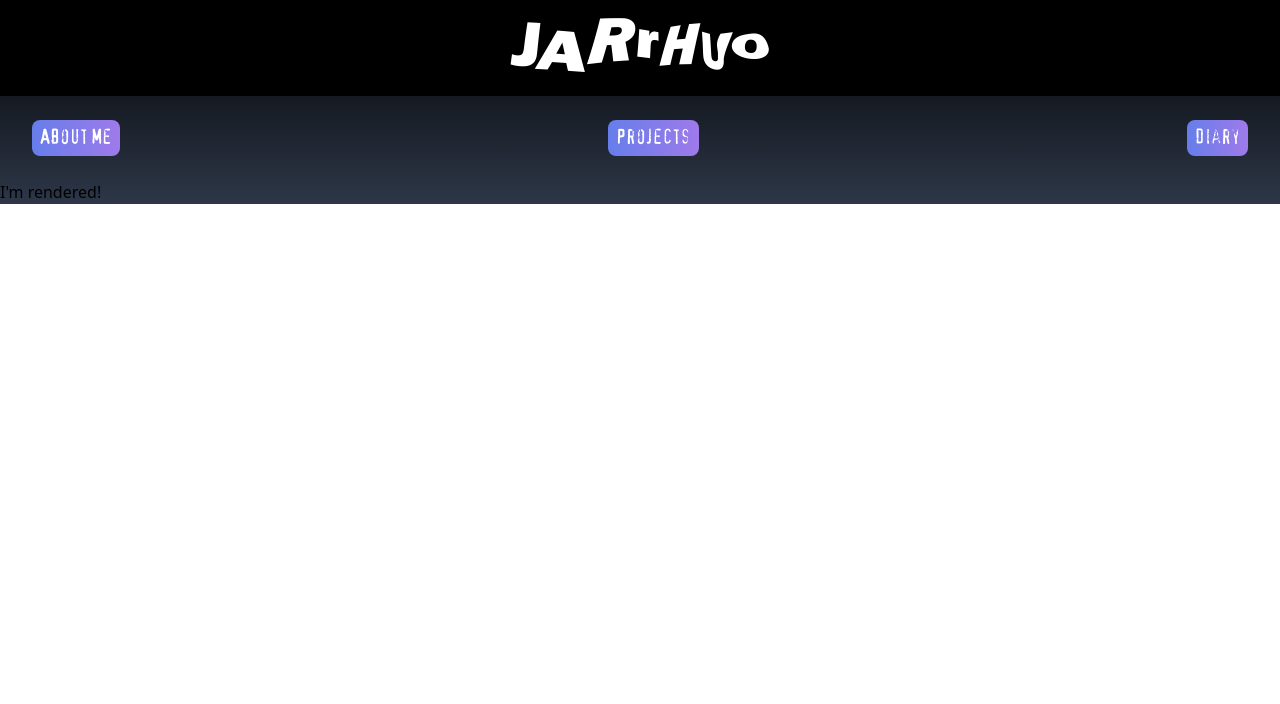
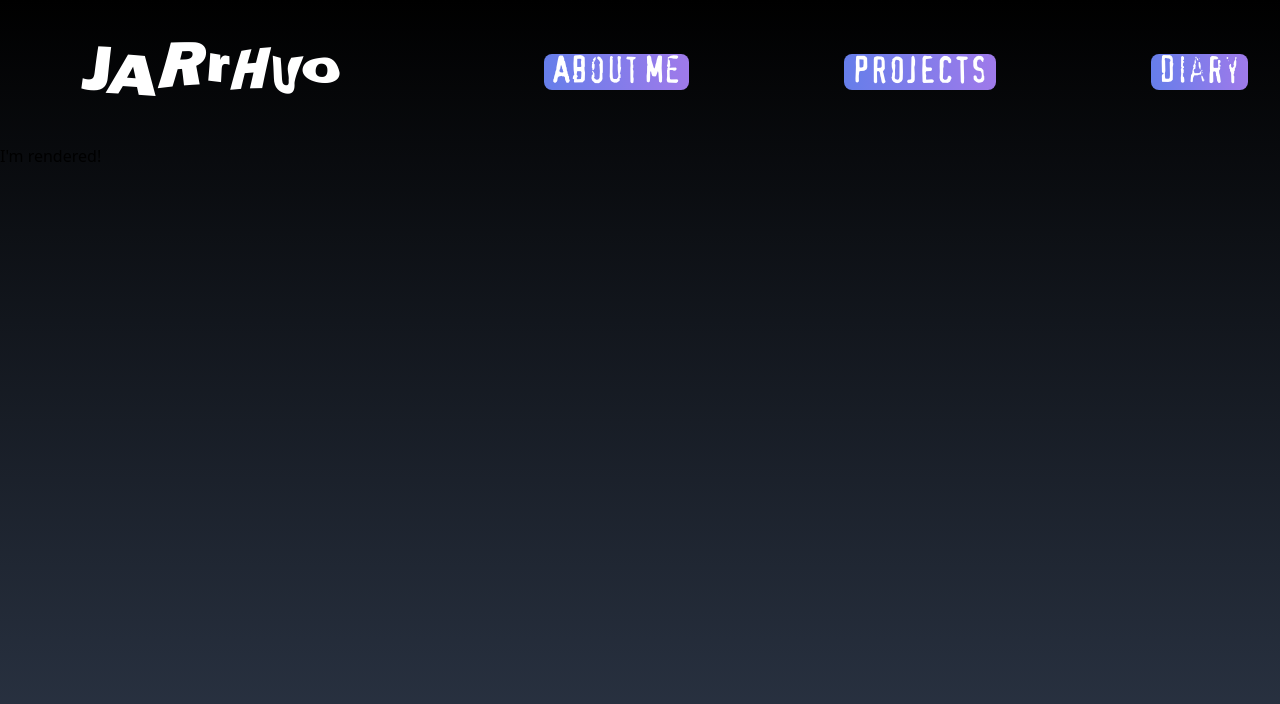
Before and after one commit to jaruizramon/JARRHUO, a React (Create React App) app: page /about-me in a window 1280 px wide. Shown: the top 704 px of the page. Built offline with nearby package versions, Linux system fonts and the light colour scheme.

Commit message:
PageNavigation Implemented

```diff
--- a/src/App.js
+++ b/src/App.js
@@ -8,13 +8,20 @@ import Columns from './components/Columns';
 
 function App() {
   return (
-    <div className="className=h-screen bg-gradient-to-b from-black to-gray-800">
+    <div className="h-screen bg-gradient-to-b from-black to-gray-800">
         <BrowserRouter>
             <Routes>
               <Route path="/" element={<Layout/>}>
                 <Route index element={<Columns/>}/>
+                <Route
+                element={(props) => <PostPage postType={"project"} {...props}/>}
+                path="project"
+                />
+                <Route
+                path="diary"
+                element={(props) => <PostPage postType={"diary"} {...props}/>}
+                />
                 <Route path="about-me" element={<AboutMe/>}/>
-                <Route path="posts" element={<PostPage/>}/>
               </Route>
             </Routes>
         </BrowserRouter>
--- a/src/components/AboutMe.js
+++ b/src/components/AboutMe.js
@@ -1,7 +1,10 @@
 function AboutMe(){
 
     return(
-        <h1>I'm rendered!</h1>
+        <div>
+            <h1>I'm rendered!</h1>
+        </div>
+
     )
 
 };
--- a/src/components/Layout.js
+++ b/src/components/Layout.js
@@ -1,7 +1,5 @@
 import NavBar from "./NavBar";
 import {Outlet} from "react-router-dom";
-import Columns from "./Columns";
-import HomeHeader from "./HomeHeader";
 
 
 function Layout()
@@ -11,7 +9,6 @@ function Layout()
     return (
 
         <>
-            <HomeHeader/>
             <NavBar/>
             <Outlet/>
         </>
--- a/src/components/NavBar.js
+++ b/src/components/NavBar.js
@@ -1,18 +1,23 @@
+import { BrowserRouter, Route, Link } from "react-router-dom";
+
 function NavBar() {
 
     return (
 
 
       <nav className="border-dotted container flex items-center justify-between mx-auto px-4 py-6 sm:px-6 lg:px-8">
-        <button id="aboutMeBttn" to="/about-me" className="px-2 py-2  rounded-lg  from-indigo-500 to-purple-500 drop-shadow-2xl bg-gradient-to-r font-xbr menu-item text-xl font-medium leading-5 text-white  hover:text-gray-700">
+        <Link to="/" className="px-12 font-marola text-6xl text-white">
+                    JARrHUO
+                </Link >
+        <Link  id="aboutMeBttn" to="/about-me" className="px-2 py-2  rounded-lg  from-indigo-500 to-purple-500 drop-shadow-2xl bg-gradient-to-r font-xbr menu-item text-4xl font-medium leading-5 text-white  hover:text-gray-700">
           About Me
-        </button>
-        <button id="projectsBttn" to="/projects" className=" px-2 py-2  rounded-lg  from-indigo-500 to-purple-500 drop-shadow-2xl bg-gradient-to-r font-xbr menu-item text-xl font-medium leading-5 text-white  hover:text-gray-700">
-          Projects
-        </button>
-        <button id="diaryBttn" to="/diary" className="px-2 py-2  rounded-lg  from-indigo-500 to-purple-500 drop-shadow-2xl bg-gradient-to-r font-xbr menu-item text-xl leading-5 text-white  hover:text-gray-700">
+        </Link >
+        <Link  id="projectsBttn" to="/project" className=" px-2 py-2  rounded-lg  from-indigo-500 to-purple-500 drop-shadow-2xl bg-gradient-to-r font-xbr menu-item text-4xl font-medium leading-5 text-white  hover:text-gray-700">
+          PROJECTS
+        </Link >
+        <Link  id="diaryBttn" to="/diary" className="px-2 py-2  rounded-lg  from-indigo-500 to-purple-500 drop-shadow-2xl bg-gradient-to-r font-xbr menu-item text-4xl leading-5 text-white  hover:text-gray-700">
           Diary
-        </button>
+        </Link >
       </nav>
 
     );
--- a/src/components/PostPage.js
+++ b/src/components/PostPage.js
@@ -2,15 +2,24 @@ import usePosts from "./usePosts";
 
 function PostPage(props)
 {
-    const posts = usePosts("getPostsByType", props.postType);
 
-    const headerPageName = (props.postType = "project")  ?
-        headerPageName = "PROJECT UPDATES!" : headerPageName = "DIARY UPDATES!";
+    var headerString = "";
+
+    const posts = usePosts("getPostsByType" , props.postType);
+    if (props.postType === "projects"){
+
+        headerString = "PROJECT UPDATE NEWSLETTER";
+
+    } else if (props.postType === "diary"){
+
+        headerString = "DEV's DIARY";
+
+    }
 
     return(
 
-        <div className="flex container mx-auto my-auto rounded-lg bg-gradient-to-r from-indigo-500 to-purple-500 drop-shadow-2xl">
-
+        <div className="bg-red flex container mx-auto my-auto rounded-lg bg-gradient-to-r from-indigo-500 to-purple-500 drop-shadow-2xl">
+            <h1>{headerString}</h1>
         </div>
 
     );
```
